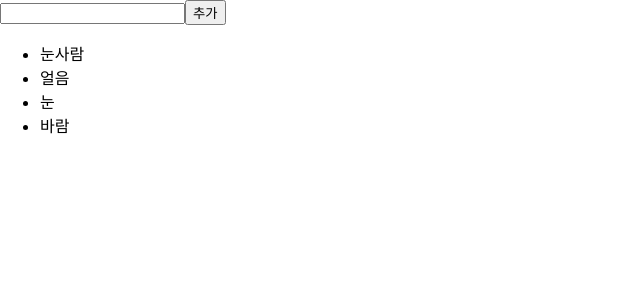
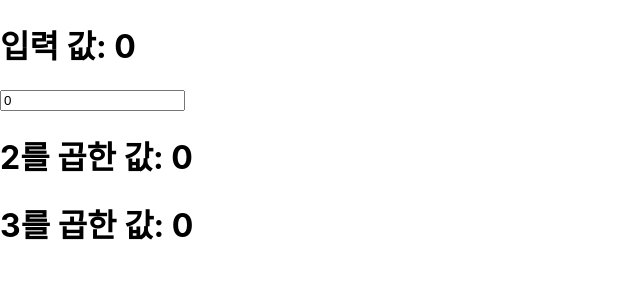
Before and after one commit to QQWaseokE/SK_Shieldus_Rookies_1st, a React (Create React App) app in the folder frontend/react/my-app/: page / in a window 1280 px wide. Shown: the top 300 px of the page, without its empty margins (0-640 px from the left). Built offline with nearby package versions, Linux system fonts and the light colour scheme.

Commit message:
상태 내리기
7/2(화)

```diff
--- a/frontend/react/my-app/src/App.js
+++ b/frontend/react/my-app/src/App.js
@@ -1,11 +1,38 @@
-import { Component } from 'react';
-import IterationSample from './IterationSample';
+import { Component, useState } from 'react';
+
+const Parent = () => {
+  const [ no, setNo ] = useState(0);
+  return (
+    <>
+      <h1>입력 값: {no}</h1>
+      <input type="number" value={no} onChange={e => setNo(e.target.value)}/>
+      <ChildA no={no} />
+      <ChildB no={no} />
+    </>
+  )
+};
+
+const ChildA = ({no}) => {
+  return (
+    <>
+      <h1>2를 곱한 값: {no * 2}</h1>
+    </>
+  );
+};
+
+const ChildB = ({no}) => {
+  return (
+    <>
+      <h1>3를 곱한 값: {no * 3 }</h1>
+    </>
+  );
+};
 
 class App extends Component {
   render() {
     return (
       <>
-        <IterationSample />
+        <Parent />
       </>
     );
   }
```
